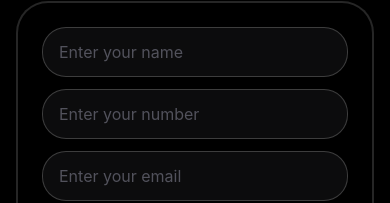
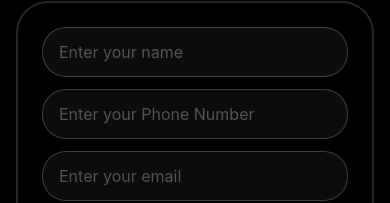
Before and after one commit to god-coder23/javro, a React (Vite) app: page / in a window 390 px wide. Shown: the part 5235-5438 px from the top of the page. Built offline with nearby package versions, Linux system fonts and the light colour scheme.

Commit message:
updated phone number input

```diff
--- a/src/components/Mailus.jsx
+++ b/src/components/Mailus.jsx
@@ -49,7 +49,7 @@ const Mailus = () => {
               name='number'
               id='number'
               type="tel"
-              placeholder='Enter your number'
+              placeholder='Enter your Phone Number'
               className='w-full px-4 py-3 bg-zinc-900/50 border border-white/20 text-white placeholder-zinc-600 rounded-3xl outline-none transition duration-300 hover:border-yellow-500/30 focus:border-yellow-500'
             />
 
```
